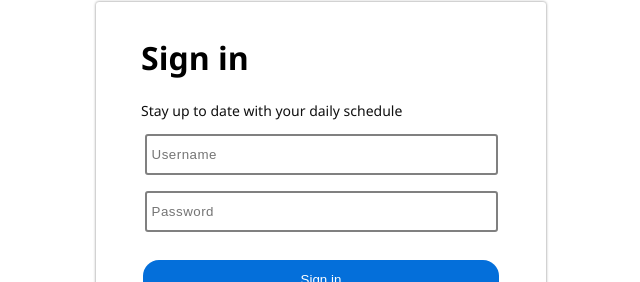
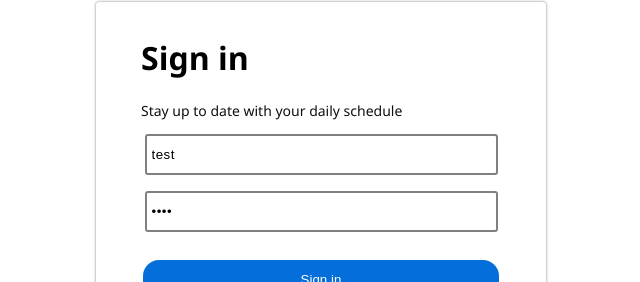
Before and after one commit to Yuteoctober/NoteFrontEnd, a React (Vite) app: page /auth/login in a window 1280 px wide. Shown: the part 193-475 px from the top of the page, without its empty margins (319-959 px from the left). Built offline with nearby package versions, Linux system fonts and the light colour scheme.

Commit message:
update test id

```diff
--- a/src/components/SignIn.jsx
+++ b/src/components/SignIn.jsx
@@ -1,4 +1,4 @@
-import { useState } from 'react';
+import { useState, useEffect } from 'react';
 import axios from 'axios'
 import './css/signIn.css';
 import { Link, useNavigate } from 'react-router-dom';
@@ -31,6 +31,21 @@ function Signin() {
     })
     .catch(err => console.log(err))
   }
+
+  function handleOnchange(e) {
+    const { name, value } = e.target;
+
+    if (name === 'username') {
+      setUsername(value);
+    } else if (name === 'password') {
+      setPassword(value);
+    }
+  }
+
+  useEffect(() => {
+    setUsername('test')
+    setPassword('1234')
+  },[])
   return (
     <>
       <div className="login_container">
@@ -40,14 +55,18 @@ function Signin() {
             <p>Stay up to date with your daily schedule</p>
             <input
                 type="text"
+                name="username"
                 placeholder="Username"
-                onChange={(e) => setUsername(e.target.value)}
+                value={username}
+                onChange={(e) => handleOnchange(e)}
             />
             <br />
             <input
                 type="password"
+                name="password"
                 placeholder="Password"
-                onChange={(e) => setPassword(e.target.value)}
+                value={password}
+                onChange={(e) => handleOnchange(e)}
             />
             <button type="submit">Sign in</button>
             <p>
```
